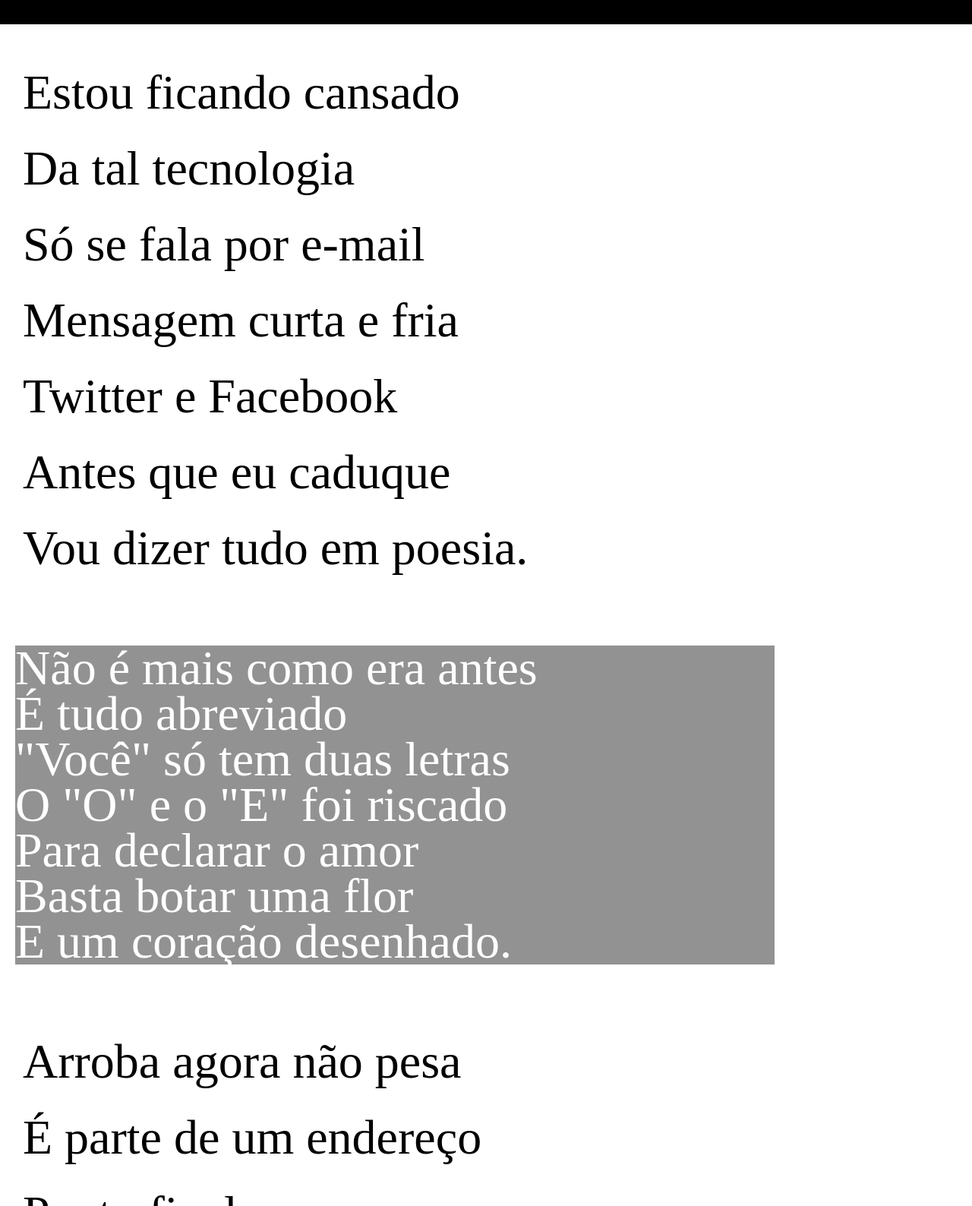
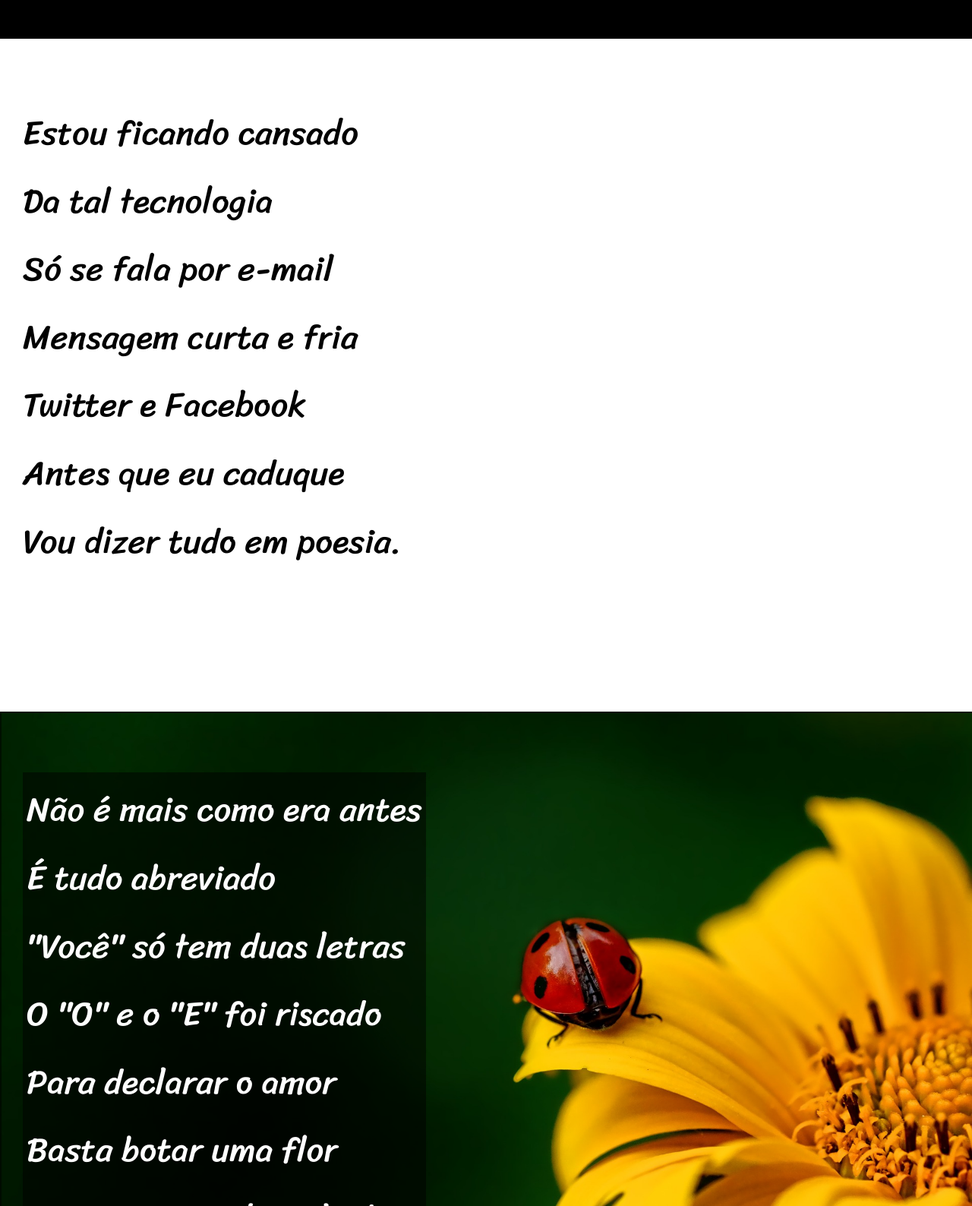
Before and after one commit to eoMathias/projeto-cordel, a plain HTML site: page index.html in a window 1280 px wide. Shown: the part 209-1797 px from the top of the page at 76% size. Drawn offline with Linux system fonts and the light colour scheme; a web font is replaced by a local one.

Commit message:
update projeto cordel
Imgs and style css updated

```diff
--- a/index.html
+++ b/index.html
@@ -11,7 +11,7 @@
         <h1>Cordel Moderno</h1>
             <p>Por <a href="https://www.recantodasletras.com.br/autor.php?id=9806" target="_blank" rel="external">Milton Duarte</a></p>
     </header>
-        <article id="cordel">
+            <section class="normal">
                 <p>
                     Estou ficando cansado <br>
                     Da tal tecnologia <br>
@@ -19,10 +19,11 @@
                     Mensagem curta e fria <br>
                     Twitter e Facebook <br>
                     Antes que eu caduque <br>
-                Vou dizer tudo em poesia.</p>
-                <br>
-            <div id="img1">
-                <p class="destaque">
+                    Vou dizer tudo em poesia.
+            </p>
+            </section>
+            <section class="imagem" id="img1">
+                <p>
                     Não é mais como era antes <br>
                     É tudo abreviado <br>
                     "Você" só tem duas letras <br>
@@ -31,8 +32,8 @@
                     Basta botar uma flor <br>
                     E um coração desenhado.
                 </p>
-            </div>
-                <br>
+            </section>
+            <section class="normal">
                 <p>
                     Arroba agora não pesa <br>
                     É parte de um endereço <br>
@@ -42,7 +43,6 @@
                     Se o saite é muito bom <br>
                     Ele vale um alto preço.
                 </p>
-                <br>
                 <p>
                     Pra piorar a liguagem <br>
                     O emoticom é um risco <br>
@@ -52,19 +52,19 @@
                     Pra entender como fica <br>
                     Decifre esse rabisco.
                 </p>
-                <br>
-            <div id="img2">
-                <p class="destaque">
+            </section>
+                <section class="imagem" id="img2">
+                    <p>
                         Tenho saudade das cartas <br>
                         Escritas com a própria mão <br>
                         Mandava no mês de Junho <br>
                         Só chegava no Verão <br>
                         Mas matava a saudade <br>
                         Era texto de verdade <br>
-                    Nas linhas do coração. <br>
+                        Nas linhas do coração.
                     </p>
-            </div>
-            <br>
+                </section>
+            <section class="normal">
                 <p>
                     Agora, escrevo e envio <br>
                     Chegando na mesma hora <br>
@@ -74,7 +74,6 @@
                     O mundo ficou cativo <br>
                     Da tecnologia do agora.
                 </p>
-                <br>
                 <p>
                     Felizmente, pra orar <br>
                     Não precisa de internet <br>
@@ -84,7 +83,9 @@
                     Seus lábios são aparelhos <br>
                     Deixe que Deus interprete.
                 </p>
-        </article>
-        <footer><p>Site criado por <a href="#">Gustavo Guanabara</a> para o <a href="#">CursoemVideo</a></p></footer>
+            </section>
+        <footer>
+            <p>Site criado por <a href="gustavoguanabara.github.io">Gustavo Guanabara</a> para o <a href="https://www.cursoemvideo.com/">CursoemVideo</a></p>
+        </footer>
 </body>
 </html>
--- a/style.css
+++ b/style.css
@@ -1,92 +1,104 @@
-@import url('https://fonts.googleapis.com/css2?family=Sour+Gummy:ital,wght@0,100..900;1,100..900&display=swap');
+@charset 'UTF-8';
+
+@import url('https://fonts.googleapis.com/css2?family=Passion+One:wght@400;700;900&display=swap');
+
+@import url('https://fonts.googleapis.com/css2?family=Sriracha&display=swap');
 
 *{
     margin: 0px;
     padding: 0px;
+    font-size: 1em;
 }
 :root{
-    --fonte-padrao: Verdana, Tahoma, sans-serif;
-    --fonte-cursive: Sour Gummy;
+    --fonte1: Verdana, Geneva, Tahoma, sans-serif;
+    --fonte2: Passion One, cursive ;
+    --fonte3: Sriracha, cursive;
+}
+html, body{
+    min-height: 100vh;
+    background-color: darkgray;
+    font-family: var(--fonte1);
 }
 header{
-    font-family: var(--fonte-padrao);
     background-color: black;
     color: white;
-    padding: 50px;
     text-align: center;
 }
 header>h1{
-    font-size: 5rem;
-    padding-bottom: 20px;
+    padding-top: 50px;
+    font-variant: small-caps;
+    font-family: var(--fonte2);
+    font-size: 10vw;
 }
 header>p{
     font-family: var(--fonte-padrao);
-    font-size: 1.5rem;
-    font-weight: 900;
-
+   padding-bottom: 50px;
 }
 header p>a{
     color: white;
     text-decoration: none;
+    font-weight: bolder;
 }
 header p >a:hover{
     text-decoration: underline;
 }
-#cordel>p{
-    font-family: var(--fonte-cursive);
-    font-size: 2rem;
-    font-size: 5vw;
-    text-align: left;
-    margin: 40px 30px;
-    line-height: 100px;
+section{
+    padding: 10vh 0 10vh 30px;
+    line-height: 2em;
+    font-family: var(--fonte3);
+    font-size: 3.5vw;
+    padding-bottom: 2em;
 }
-#img1{
-    max-width: 1000px;
-    background-image: url('pacote-d012/imagens/background001.jpg');
-    background-position: center center;
+section p{
+    padding-bottom: 2em;
+}
+section.normal{
+    background-color: white;
+    color: black;
+}
+section.imagem{
+    background-color: rgb(51, 51, 51);
+    color: white;
+    box-shadow: 6px 13px 0px rgba(0, 0, 0, 473);
+    background-size: cover;
     background-attachment: fixed;
-    background-size: cover;
-    background-repeat: no-repeat;
-    padding: 20px;
-    margin-right: 40px;
-
+    box-shadow: inset 2px 2px 1px rgba(0, 0, 0, 0.518);
+    background-position: right center;
 }
-#img2{
-    max-width: 1000px;
-    background-image: url('pacote-d012/imagens/background002.jpg');
-    background-position: center center;
-    background-attachment: fixed;
-    background-size: cover;
-    background-repeat: no-repeat;
-    padding: 20px;
-    margin-right: 40px;
+section.imagem >p{
+    display: inline-block;
+    padding: 5px;
+    background-color: rgba(0, 0, 0, 0.5);
+}
+section#img1{
+    background-image: url('source/imagens/background001.jpg');
+}
+section#img2{
+    background-image: url('source/imagens/background002.jpg');
 }
 .destaque{
     background-color: rgba(0, 0, 0, 0.426);
-    max-width: 200px;
     color: white;
     font-family: var(--fonte-cursive);
     font-size: 2rem;
     font-size: 5vw;
-    text-align: left;
-    line-height: 60px;
-    max-width: 1000px;
 }
 footer{
-    color: white;
     background-color: black;
     text-align: center;
+    color: white;
+    padding: 10px;
 }
-footer p{
-    font-size: 1rem;
-    font-family: var(--fonte-padrao);
+
+footer a{
+    color: white;
     text-decoration: none;
-    color: white;
-}
-footer a{
-    text-decoration: none;
-    color: white;
+    font-weight: bolder ;
 }
 footer a:hover{
     text-decoration: underline;
 }
+
+@media screen {
+
+}
```
Also changed, not shown: source/cordel-moderno.txt (deleted), source/imagens/._background001.jpg (deleted), source/imagens/._background002.jpg (deleted). Lines whose indentation alone changed are shown as unchanged.
